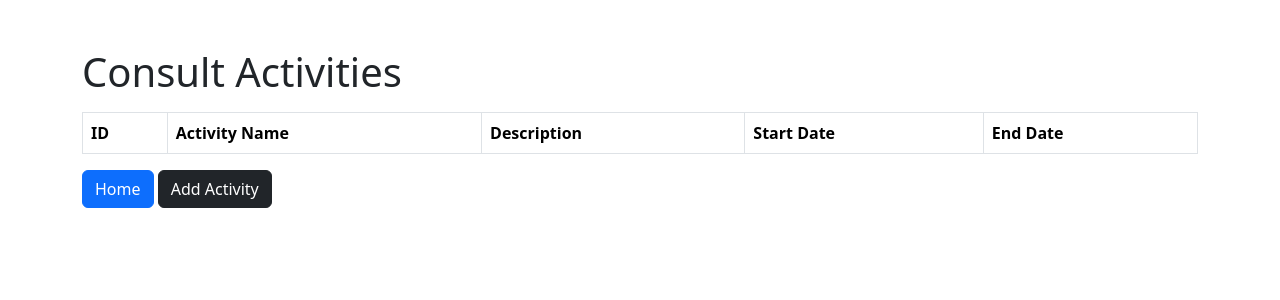
After one commit to davsaint89/aws-gr15-ec3-rds, a Flask app: page /consult in a window 1280 px wide. The commit adds this page. Shown: the top 300 px of the page. Run offline with Flask 3, Linux system fonts and the light colour scheme; data that the repository does not hold is empty.

Commit message:
adding consult all results  and search pages

```diff
--- a/database/db.py
+++ b/database/db.py
@@ -15,7 +15,8 @@ def connection_SQL():
             host=host,
             user=user,
             password=passw,
-            database=db_name
+            database=db_name,
+            cursorclass=pymysql.cursors.DictCursor  # Ensure DictCursor is used
         )
         print("Succesfull connection to database")
         return connection
--- /dev/null
+++ b/routes/route.py
@@ -0,0 +1,74 @@
+from flask import render_template, request, jsonify, get_flashed_messages, redirect, flash, url_for
+from server import app
+from database.db import *
+
+@app.route('/')
+def home():
+    return render_template("index.html")
+
+@app.route('/activity_log')
+def register_page():
+    #connection_SQL()
+    return render_template("register.html")
+
+
+@app.route('/consult')
+def consult_page():
+    connection = connection_SQL()
+    try:
+        with connection.cursor() as cursor:
+            sql = "SELECT * FROM work_activity_log"
+            cursor = connection.cursor()
+            cursor.execute(sql)
+            activities = cursor.fetchall()  # Retrieve all the data
+            print(activities)
+        return render_template("activities.html", activities=activities)
+    except Exception as e:
+        return jsonify({"error": f"An error occurred: {e}"}), 500
+    finally:
+        connection.close()
+
+
+@app.route('/submit', methods=["post"])
+def register_user():
+    try:
+        # Extract form data
+        data = request.form
+
+        # Extract data
+        activity_name = data['activityName']
+        description = data['description']
+        start_date = data['startDate']
+        end_date = data['endDate']
+
+        if not insert(activity_name, description, start_date, end_date):
+            return jsonify({"error": "Failed to submit activity"}), 500
+        flash("Activity submitted successfully!", "success")
+        # Redirect to the activity
+        return redirect('/consult')
+    except Exception as err:
+        return jsonify({"error": f"An error occurred: {err}"}), 500
+
+
+
+
+@app.route('/search_activity', methods=['GET', 'POST'])
+def search_activity():
+    if request.method != 'POST':
+        return render_template("search.html")
+    search_term = request.form.get('search_term')
+    connection = connection_SQL()
+    try:
+        with connection.cursor() as cursor:
+            # Search by ID or Name
+            sql = """
+                    SELECT * FROM work_activity_log
+                    WHERE id = %s OR activity_name LIKE %s
+                """
+            cursor.execute(sql, (search_term, f"%{search_term}%"))
+            activities = cursor.fetchall()  # Get all matching activities
+        return render_template("search_results.html", activities=activities)
+    except Exception as e:
+        return jsonify({"error": f"An error occurred: {e}"}), 500
+    finally:
+        connection.close()
--- a/server.py
+++ b/server.py
@@ -1,32 +1,14 @@
-from flask import Flask, render_template, request, jsonify
-from database.db import *
+from flask import Flask
+import os
+from dotenv import load_dotenv
+
+
+load_dotenv()
 
 app = Flask(__name__)
+app.secret_key = os.getenv("APP_SECRET_KEY")
 
-@app.route('/activity_log')
-def register_page():
-    #connection_SQL()
-    return render_template("register.html")
-
-@app.route('/submit', methods=["post"])
-def register_user():
-    try:
-        # Extract form data
-        data = request.form
-
-        # Extract data
-        activity_name = data['activityName']
-        description = data['description']
-        start_date = data['startDate']
-        end_date = data['endDate']
-
-        # Attempt to insert the data into the database
-        if insert(activity_name, description, start_date, end_date):
-            return jsonify({"message": "Activity submitted successfully"}), 200
-        else:
-            return jsonify({"error": "Failed to submit activity"}), 500
-    except Exception as err:
-        return jsonify({"error": f"An error occurred: {err}"}), 500
+from routes.route import *
 
 
 
--- /dev/null
+++ b/templates/activities.html
@@ -0,0 +1,42 @@
+<!-- consult.html -->
+<!DOCTYPE html>
+<html lang="en">
+<head>
+    <meta charset="UTF-8">
+    <meta name="viewport" content="width=device-width, initial-scale=1.0">
+    <title>Consult Activities</title>
+    <link href="https://cdn.jsdelivr.net/npm/bootstrap@5.3.0-alpha1/dist/css/bootstrap.min.css" rel="stylesheet">
+</head>
+<body>
+    <div class="container mt-5">
+        <h1>Consult Activities</h1>
+        <table class="table table-bordered mt-3">
+            <thead>
+                <tr>
+                    <th>ID</th>
+                    <th>Activity Name</th>
+                    <th>Description</th>
+                    <th>Start Date</th>
+                    <th>End Date</th>
+                </tr>
+            </thead>
+            <tbody>
+                {% for activity in activities %}
+                <tr>
+                    <td>{{ activity.id }}</td>
+                    <td>{{ activity.activity_name }}</td>
+                    <td>{{ activity.description }}</td>
+                    <td>{{ activity.start_date }}</td>
+                    <td>{{ activity.end_date }}</td>
+                </tr>
+                {% endfor %}
+            </tbody>
+        </table>
+
+        <a href="/" class="btn btn-primary">Home</a>
+        <a href="/activity_log" class="btn btn-dark">Add Activity</a>
+    </div>
+
+    <script src="https://cdn.jsdelivr.net/npm/bootstrap@5.3.0-alpha1/dist/js/bootstrap.bundle.min.js"></script>
+</body>
+</html>
```
Also changed, not shown: templates/index.html (added, +24 -0 lines), templates/register.html (+10 -1 lines), templates/search.html (added, +24 -0 lines), templates/search_results.html (added, +45 -0 lines).
